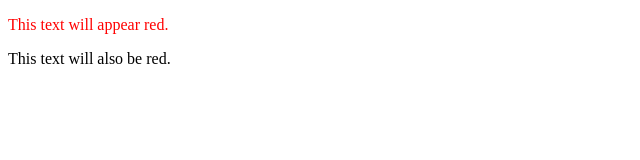
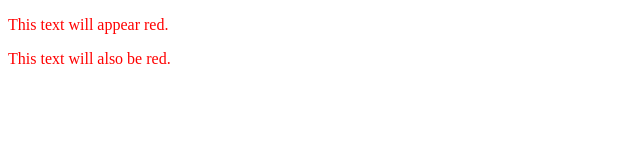
Before and after one commit to Molly-code-dev/Luigi-s-Pizza, a plain HTML site: page my-favorite/Exciting-red-text/index.html in a window 1280 px wide. Shown: the whole page, without its empty margins (0-640 px from the left). Drawn offline with Linux system fonts and the light colour scheme; files that its build step writes are made by us from their sources.

Commit message:
push it my-favvorite-animal in github

```diff
--- a/my-favorite/Exciting-red-text/style.css
+++ b/my-favorite/Exciting-red-text/style.css
@@ -1,3 +1,6 @@
 .line1{
     color: red;
 }
+#line2{
+    color: red;
+}
```
